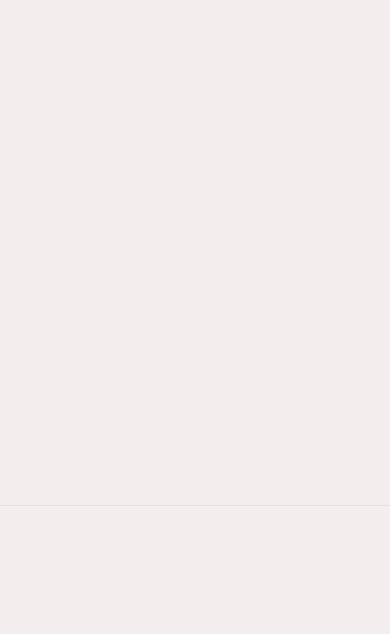
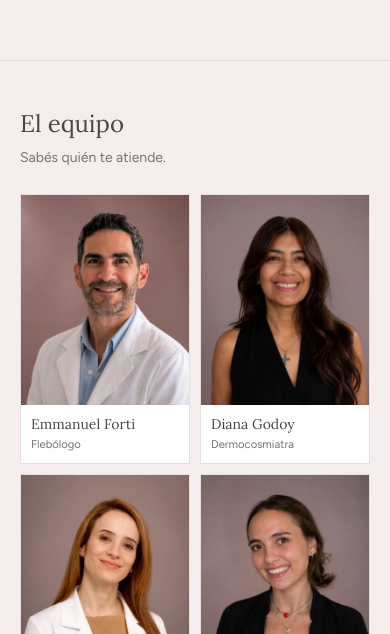
Before and after one commit to gpedrosad/draalvarez, a Next.js app: page / in a window 390 px wide. Shown: the part 4810-5444 px from the top of the page. Built offline with nearby package versions, Linux system fonts and the light colour scheme.

Commit message:
Fix image visibility on Vercel for botox and team.
Show more of the botox hero on mobile and serve team portraits with native img to avoid optimizer/content-visibility blanks.

Co-authored-by: Cursor <cursoragent@cursor.com>

```diff
--- a/next.config.ts
+++ b/next.config.ts
@@ -10,6 +10,8 @@ const nextConfig: NextConfig = {
     deviceSizes: [640, 768, 1080, 1280, 1920],
     imageSizes: [40, 64, 96, 128],
     minimumCacheTTL: 60 * 60 * 24 * 30,
+    // Sirve estáticos de /public sin sorpresas del optimizer en Vercel
+    localPatterns: [{ pathname: "/images/**" }],
   },
 };
 
--- a/src/app/botox/page.tsx
+++ b/src/app/botox/page.tsx
@@ -88,7 +88,7 @@ export default function BotoxPage() {
     <>
       <section className="relative overflow-hidden bg-background">
         {/* Mobile: franja baja para no comerse el primer viewport. Desktop: full-bleed */}
-        <div className="relative h-[28vh] max-h-[200px] min-h-[140px] w-full overflow-hidden sm:h-[32vh] sm:max-h-[240px] md:absolute md:inset-0 md:h-auto md:max-h-none md:min-h-full">
+        <div className="relative aspect-[4/5] max-h-[min(48vh,360px)] w-full overflow-hidden sm:aspect-[5/4] sm:max-h-[min(44vh,420px)] md:absolute md:inset-0 md:aspect-auto md:h-auto md:max-h-none md:min-h-full">
           <picture className="absolute inset-0 block h-full w-full">
             <source
               media="(max-width: 767px)"
@@ -108,10 +108,10 @@ export default function BotoxPage() {
               height={1152}
               fetchPriority="high"
               decoding="async"
-              className="h-full w-full object-cover object-[center_18%] animate-hero-zoom md:object-[60%_center]"
+              className="h-full w-full object-cover object-[center_28%] animate-hero-zoom md:object-[60%_center]"
             />
           </picture>
-          <div className="pointer-events-none absolute inset-x-0 bottom-0 h-1/2 bg-gradient-to-t from-background to-transparent md:inset-0 md:h-auto md:bg-gradient-to-r md:from-background/88 md:via-background/45 md:to-transparent" />
+          <div className="pointer-events-none absolute inset-x-0 bottom-0 h-1/3 bg-gradient-to-t from-background to-transparent md:inset-0 md:h-auto md:bg-gradient-to-r md:from-background/88 md:via-background/45 md:to-transparent" />
         </div>
 
         <div className="relative mx-auto flex max-w-6xl items-center px-5 pb-6 pt-3 md:min-h-[calc(100svh-5rem)] md:px-8 md:py-16 md:pt-16">
--- a/src/components/home/Team.tsx
+++ b/src/components/home/Team.tsx
@@ -1,5 +1,3 @@
-import Image from "next/image";
-
 const team = [
   {
     name: "Emmanuel Forti",
@@ -31,7 +29,7 @@ export function Team() {
   return (
     <section
       id="equipo"
-      className="section-defer border-t border-border bg-background"
+      className="border-t border-border bg-background"
     >
       <div className="mx-auto max-w-6xl px-5 py-12 sm:px-8 sm:py-24">
         <div className="max-w-2xl">
@@ -47,13 +45,16 @@ export function Team() {
           {team.map((member) => (
             <li key={member.name} className="group">
               <div className="overflow-hidden border border-border bg-card">
-                <div className="relative aspect-[4/5] overflow-hidden bg-secondary/20 sm:aspect-[3/4]">
-                  <Image
+                <div className="aspect-[4/5] overflow-hidden bg-secondary/20 sm:aspect-[3/4]">
+                  {/* img nativo: evita fallos de next/image + content-visibility en Vercel */}
+                  <img
                     src={member.image}
                     alt={member.alt}
-                    fill
-                    sizes="(max-width: 640px) 50vw, (max-width: 1024px) 50vw, 280px"
-                    className="object-cover object-[center_18%] transition-transform duration-500 group-hover:scale-[1.03]"
+                    width={768}
+                    height={1152}
+                    loading="lazy"
+                    decoding="async"
+                    className="h-full w-full object-cover object-[center_18%] transition-transform duration-500 group-hover:scale-[1.03]"
                   />
                 </div>
                 <div className="p-2.5 sm:p-5">
```
